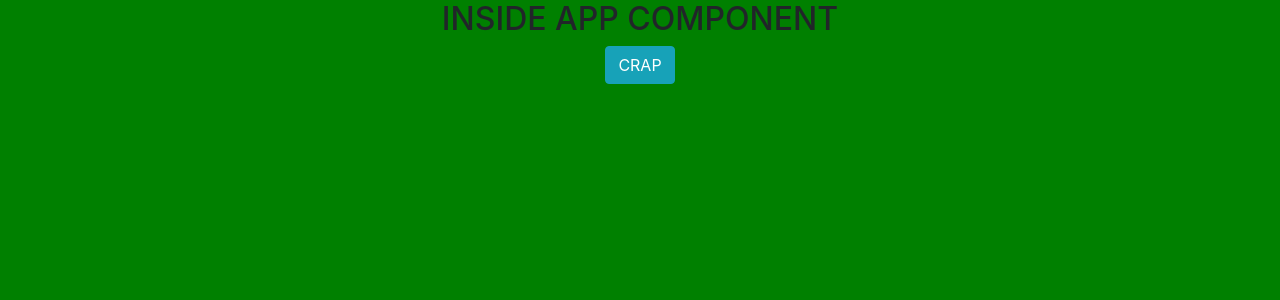
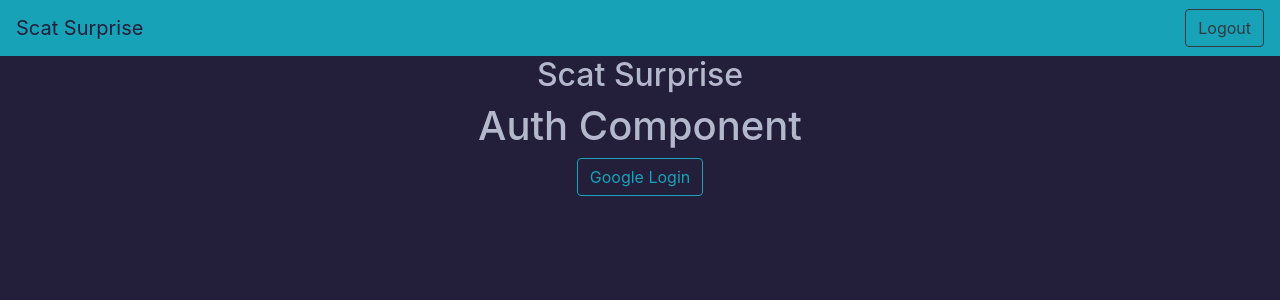
Before and after one commit to John-Fleming/scatt-surprise, a React (Create React App) app: page / in a window 1280 px wide. Shown: the top 300 px of the page. Built offline with nearby package versions, Linux system fonts and the light colour scheme; no server answers.

Commit message:
auth and navbar work

```diff
--- a/src/App/App.js
+++ b/src/App/App.js
@@ -1,12 +1,40 @@
 import React from 'react';
+import firebase from 'firebase/app';
+import 'firebase/auth';
 import './App.scss';
 
+import Auth from '../components/pages/Auth/Auth';
+import MyNavbar from '../components/shared/MyNavbar/MyNavbar';
+
+import fbConnection from '../helpers/data/connection';
+
+fbConnection();
+
 class App extends React.Component {
+  state = {
+    authed: false,
+  }
+
+  componentDidMount() {
+    this.removeListener = firebase.auth().onAuthStateChanged((user) => {
+      if (user) {
+        this.setState({ authed: true });
+      } else {
+        this.setState({ authed: false });
+      }
+    });
+  }
+
+  componentWillUnmount() {
+    this.removeListener();
+  }
+
   render() {
     return (
       <div className="App">
-        <h2>INSIDE APP COMPONENT</h2>
-        <button className="btn btn-info">CRAP</button>
+        <MyNavbar />
+        <h2>Scat Surprise</h2>
+        <Auth />
       </div>
     );
   }
--- /dev/null
+++ b/src/components/pages/Auth/Auth.js
@@ -0,0 +1,23 @@
+import React from 'react';
+import firebase from 'firebase/app';
+import 'firebase/auth';
+import './Auth.scss';
+
+class Auth extends React.Component {
+  loginClickEvent = (e) => {
+    e.preventDefault();
+    const provider = new firebase.auth.GoogleAuthProvider();
+    firebase.auth().signInWithPopup(provider);
+  }
+
+  render() {
+    return (
+      <div className="Auth">
+        <h1>Auth Component</h1>
+        <button className="btn btn-outline-info" onClick={this.loginClickEvent}>Google Login</button>
+      </div>
+    );
+  }
+}
+
+export default Auth;
--- /dev/null
+++ b/src/components/pages/Auth/Auth.scss
@@ -0,0 +1,3 @@
+.Auth {
+  display: block;
+}
--- /dev/null
+++ b/src/components/shared/MyNavbar/MyNavbar.js
@@ -0,0 +1,36 @@
+import React from 'react';
+import firebase from 'firebase/app';
+import 'firebase/auth';
+import './MyNavbar.scss';
+
+class MyNavbar extends React.Component {
+  logMeOut = (e) => {
+    e.preventDefault();
+    firebase.auth().signOut();
+  }
+
+  render() {
+    return (
+      <div className="myNavbar">
+        <nav className="navbar navbar-expand-lg bg-info">
+          {/* eslint-disable-next-line jsx-a11y/anchor-is-valid */}
+          <a className="navbar-brand" href="#">Scat Surprise</a>
+          {/* eslint-disable-next-line max-len */}
+          <button className="navbar-toggler" type="button" data-toggle="collapse" data-target="#navbarSupportedContent" aria-controls="navbarSupportedContent" aria-expanded="false" aria-label="Toggle navigation">
+            <span className="navbar-toggler-icon"></span>
+          </button>
+
+          <div className="collapse navbar-collapse" id="navbarSupportedContent">
+            <ul className="navbar-nav ml-auto">
+              <li className="nav-item active">
+                <button className="btn btn-outline-dark" onClick={this.logMeOut}>Logout</button>
+              </li>
+            </ul>
+          </div>
+        </nav>
+      </div>
+    );
+  }
+}
+
+export default MyNavbar;
--- /dev/null
+++ b/src/components/shared/MyNavbar/MyNavbar.scss
@@ -0,0 +1,12 @@
+@import '../../../styles/variables';
+
+.MyNavbar {
+  display: block;
+}
+
+a {
+  color: $favColor;
+  &:hover {
+    color: white;
+  }
+}
--- /dev/null
+++ b/src/helpers/data/connection.js
@@ -0,0 +1,10 @@
+import firebase from 'firebase/app';
+import firebaseConfig from '../apiKeys.json';
+
+const firebaseApp = () => {
+  if (!firebase.apps.length) {
+    firebase.initializeApp(firebaseConfig.firebaseKeys);
+  }
+};
+
+export default firebaseApp;
--- a/src/styles/_variables.scss
+++ b/src/styles/_variables.scss
@@ -1 +1 @@
-$favColor: green;
+$favColor: #231E39;
--- a/src/styles/index.scss
+++ b/src/styles/index.scss
@@ -3,4 +3,5 @@
 
 body {
   background-color: $favColor;
+  color: #B3B8CD;
 }
```
Also changed, not shown: src/helpers/apiKeys.example.json (added, +11 -0 lines), 1 other file (tests, documents, lock files or other folders).
